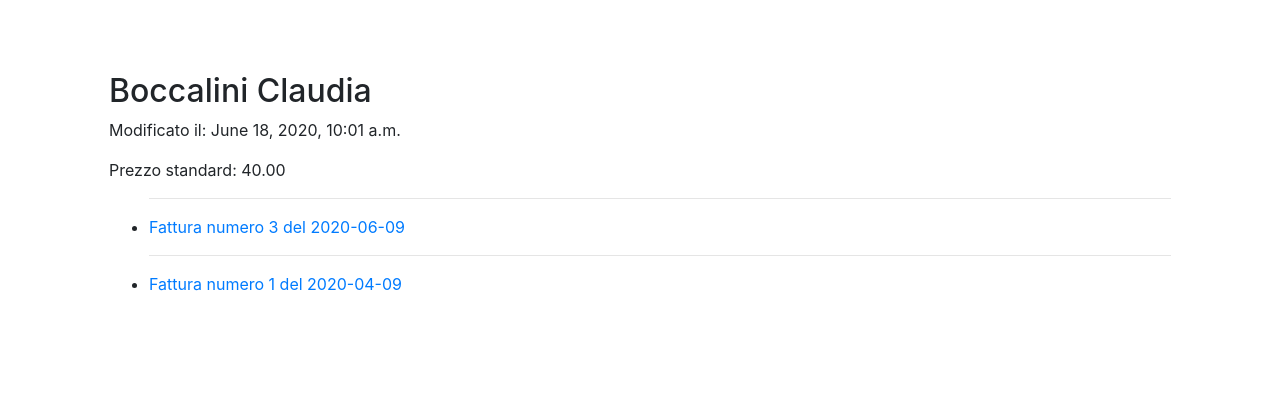
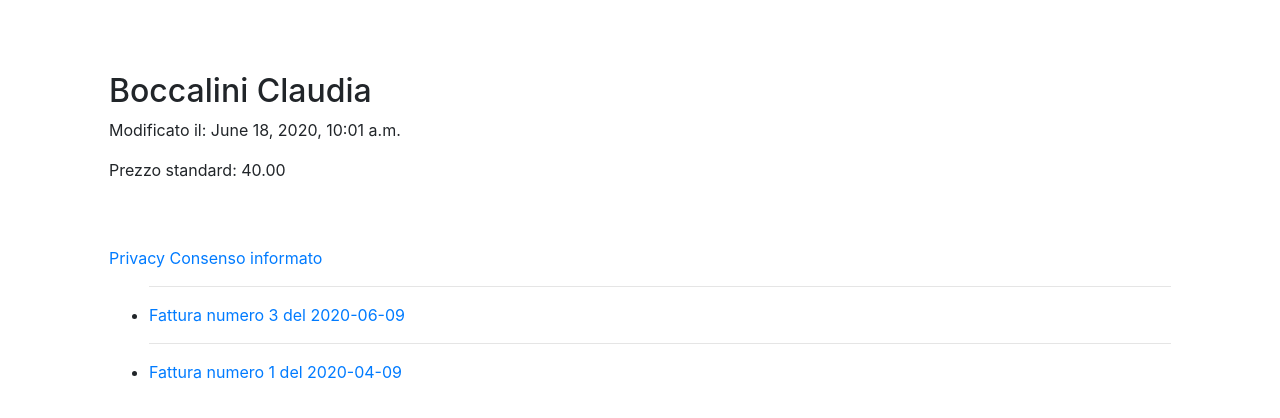
Before and after one commit to DckCanal/Studio, a Django app: page /gestione/paziente/3 in a window 1280 px wide. Shown: the part 56-474 px from the top of the page. Run offline with Django 3.2, Linux system fonts and the light colour scheme; data comes from the database, SQL or seed files in the repository; some libraries are stand-ins or nearby versions.

Commit message:
Terminato consenso informato

```diff
--- a/gestione/templates/gestione/paziente_detail.html
+++ b/gestione/templates/gestione/paziente_detail.html
@@ -3,6 +3,8 @@
 <h2>{{paziente}}</h2>
 <p>Modificato il: {{paziente.ultima_modifica}}</p>
 <p>Prezzo standard: {{paziente.prezzo}}</p>
+<br /><br />
+<p><a href="{% url 'privacy-pdf' paziente.pk %}">Privacy</a> <a href="{% url 'consenso-pdf' paziente.pk %}">Consenso informato</a></p>
 {% if paziente.fattura_set.all %}
 <ul>
     {% for f in paziente.fattura_set.all %}
--- a/gestione/urls.py
+++ b/gestione/urls.py
@@ -9,4 +9,6 @@ urlpatterns = [
     path('fattura/<int:pk>', views.FatturaDetailView.as_view(), name='dettaglio-fattura'),
     path('paziente/<int:pk>', views.PazienteDetailView.as_view(), name='dettaglio-paziente'),
     path('fattura-pdf/<int:pk>',views.fattura_pdf,name='fattura-pdf'),
+    path('privacy-pdf/<int:pk>',views.privacy_pdf,name='privacy-pdf'),
+    path('consenso-pdf/<int:pk>',views.consenso_pdf,name='consenso-pdf'),
 ]
--- a/gestione/views.py
+++ b/gestione/views.py
@@ -1,4 +1,5 @@
 """Modulo con le views di pazienti e fatture"""
+import datetime
 from django.shortcuts import render
 from django.views import generic
 from .models import Paziente, Fattura
@@ -11,6 +12,20 @@ from reportlab.lib import colors
 from reportlab.lib.units import inch
 from django.contrib.auth.mixins import LoginRequiredMixin
 styles = getSampleStyleSheet()
+mese = {
+    1:'gennaio',
+    2:'febbraio',
+    3:'marzo',
+    4:'aprile',
+    5:'maggio',
+    6:'giugno',
+    7:'luglio',
+    8:'agosto',
+    9:'settembre',
+    10:'ottobre',
+    11:'novembre',
+    12:'dicembre'
+}
 
 # Create your views here.
 #Per limitare l'accesso ai soli utenti registrati nelle Classi, aggiungi come classe
@@ -52,11 +67,11 @@ def home_page(request):
 
 def fattura_pdf(request, pk):
 
-    title_style=ParagraphStyle('title',parent=styles['Normal'],fontName='Helvetica',fontSize=21,spaceAfter=15)
-    subtitle_style=ParagraphStyle('subtitle',parent=styles['Normal'],fontName='Helvetica',fontSize=18,spaceAfter=25)
-    info_style=ParagraphStyle('info',parent=styles['Normal'],fontName='Helvetica',fontSize=12)
-    heading_style=ParagraphStyle('heading',parent=styles['Normal'],fontName='Helvetica',fontSize=15, spaceAfter=10)
-    bottom_style=ParagraphStyle('bottom',parent=styles['Normal'],fontName='Helvetica',fontSize=10)
+    title_style=ParagraphStyle('title',parent=styles['Normal'],fontName='Helvetica',fontSize=21, leading=25)#,spaceAfter=15)
+    subtitle_style=ParagraphStyle('subtitle',parent=styles['Normal'],fontName='Helvetica',fontSize=18, leading=23)#,spaceAfter=25)
+    info_style=ParagraphStyle('info',parent=styles['Normal'],fontName='Helvetica',fontSize=12,leading=15)
+    heading_style=ParagraphStyle('heading',parent=styles['Normal'],fontName='Helvetica',fontSize=12, leading=15)#,spaceAfter=10)
+    bottom_style=ParagraphStyle('bottom',parent=styles['Normal'],fontName='Helvetica',fontSize=9,leading=12)
 
     f = Fattura.objects.get(id=pk)
     paz = f.paziente
@@ -64,13 +79,13 @@ def fattura_pdf(request, pk):
 
     buffer = io.BytesIO()
     doc = SimpleDocTemplate(buffer)
-    Story = [Spacer(1, 2*inch)]
+    Story = []#Spacer(1, 0.2*inch)]
     style = styles["Normal"]
 
     p = Paragraph('Marco De Canal', title_style)
     Story.append(p)
     Story.append(Paragraph('Massofisioterapista',subtitle_style))
-    Story.append(Spacer(1, 0.2*inch))
+    Story.append(Spacer(1, 0.3*inch))
 
     text = '''
         <i>Sede legale:</i> Via Brescia 205B, 47842, S. Giovanni in M.no (RN)<br/>
@@ -88,7 +103,7 @@ def fattura_pdf(request, pk):
     '''
     p = Paragraph(text, info_style)
     Story.append(p)
-    Story.append(Spacer(1, 0.2*inch))
+    Story.append(Spacer(1, 0.6*inch))
 
     text = f"Spett.le {paz.cognome} {paz.nome}"
     if(paz.codfisc):
@@ -100,7 +115,7 @@ def fattura_pdf(request, pk):
 
     p = Paragraph(text, heading_style)
     Story.append(p)
-    Story.append(Spacer(1, 0.2*inch))
+    Story.append(Spacer(1, 0.7*inch))
 
     text = f"Fattura numero {f.numero} del {f.data}"
 
@@ -121,15 +136,15 @@ def fattura_pdf(request, pk):
         ('ALIGN',(1,0),(1,2),'CENTER')
     ]))
     Story.append(t)
-    Story.append(Spacer(1, 0.2*inch))
+    Story.append(Spacer(1, 1*inch))
 
     text = '''
         Operazione senza applicazione dell’Iva ai sensi Legge
-        190 del 23/12/2014 art. 1, commi da 54 a 89.<br/>
+        190 del 23/12/2014 art. 1, commi da 54 a 89.<br/><br/>
         Operazione effettuata ai sensi art. 1, commi da 54 a 89,
         della Legge 190 del 23/12/2014 – Regime forfetario.<br/>
         Il compenso non soggetto a ritenute d’acconto ai sensi della Legge
-        190 del 23/12/2014, art. 1 comma 67.<br/>
+        190 del 23/12/2014, art. 1 comma 67.<br/><br/>
         Vi informiamo che tutti i dati a Voi relativi in nostro possesso verranno inseriti
         in un apposito archivio, ai sensi della L. 196/03. Tale trattamento è finalizzato
         all’adempimento di norme di Legge, di obblighi contabili, fiscali, commerciali
@@ -145,5 +160,114 @@ def fattura_pdf(request, pk):
     buffer.seek(0)
     return FileResponse(buffer, as_attachment=True, filename=nome_file)
 
+def privacy_pdf(request,pk):
+    """Generazione modulo privacy del paziente pk"""
+    paz = Paziente.objects.get(pk=pk)
+    buffer = io.BytesIO()
+    doc = SimpleDocTemplate(buffer)
+    Story = []
+    style = styles["Normal"]
+
+
+
+    doc.build(Story)
+    buffer.seek(0)
+    return FileResponse(buffer, as_attachment=True, filename='privacy.pdf')
+
+def consenso_pdf(request,pk):
+    """Generazione modulo consenso informato del paziente pk"""
+    paz = Paziente.objects.get(pk=pk)
+    buffer = io.BytesIO()
+    doc = SimpleDocTemplate(buffer)
+    Story = []
+    style = styles["Normal"]
+
+    title_style=ParagraphStyle('title',parent=styles['Normal'],fontName='Helvetica',fontSize=15, leading=18,alignment=1)
+    body_style=ParagraphStyle('body',parent=styles['Normal'],fontName='Helvetica',fontSize=10,leading=12,spaceBefore=2)
+    heading_style=ParagraphStyle('heading',parent=styles['Normal'],fontName='Helvetica',fontSize=11,leading=13,alignment=1)
+    footer_style=ParagraphStyle('footer',parent=styles['Normal'],fontName='Helvetica',fontSize=11,leading=13,alignment=2)
+
+    text = 'il Salice - studio di massofisioterapia e tecniche osteopatiche'
+    p = Paragraph(text,title_style)
+    Story.append(p)
+    Story.append(Spacer(1, 0.2*inch))
+
+    text = '<font size="11">MODULO DI CONSENSO INFORMATO AL TRATTAMENTO MASSOFISIOTERAPICO</font>'
+    p = Paragraph(text,title_style)
+    Story.append(p)
+    Story.append(Spacer(1, 0.2*inch))
+
+    text = f'Io sottoscritto {paz.nome} {paz.cognome}, '
+    if(paz.codfisc):
+        text += f'codice fiscale {paz.codfisc} '
+    if(paz.piva):
+        text += f'partita IVA {paz.piva} '
+    if(paz.data_nascita and paz.paese_nascita and paz.provincia_nascita):
+        text += f'<br/>nato/a a {paz.paese_nascita} ({paz.provincia_nascita}) il {paz.data_nascita} '
+    if(paz.paese and paz.cap and paz.via and paz.provincia and paz.civico):
+        text += f'<br/>residente a {paz.paese} ({paz.provincia}), {paz.cap}, in {paz.via} {paz.civico} '
+    p = Paragraph(text,body_style)
+
+    Story.append(p)
+    Story.append(Spacer(1, 0.2*inch))
+
+    Story.append(Paragraph('DICHIARO',heading_style))
+    Story.append(Spacer(1,0.2*inch))
+
+    Story.append(Paragraph('''di essere stato/a informato/a in modo
+    chiaro ed esauriente da Marco De Canal massofisioterapista
+    ''',body_style))
+    #Story.append(Spacer(1,0.2*inch))
+
+    text = 'sul tipo di trattamento proposto: tecniche, materiali e mezzi utilizzati;'
+    Story.append(Paragraph(text,body_style,'-'))
+    text = 'sulle possibili conseguenze derivanti dalla mancata esecuzione del trattamento suddetto;'
+    Story.append(Paragraph(text,body_style,'-'))
+    text = 'sui benefici attesi, i rischi presunti e le eventuali complicanze ed effetti collaterali;'
+    Story.append(Paragraph(text,body_style,'-'))
+    text = 'sui comportamenti da mettere in atto onde evitare e/o limitare eventuali complicanze durante e dopo il trattamento;'
+    Story.append(Paragraph(text,body_style,'-'))
+    text = 'sulla possibilità di interrompere liberamente ed in qualsiasi momento il trattamento;'
+    Story.append(Paragraph(text,body_style,'-'))
+    text = 'sull’impossibilità a procedere nel trattamento in caso di mancata sottoscrizione del presente consenso.'
+    Story.append(Paragraph(text,body_style,'-'))
+    Story.append(Spacer(1,0.2*inch))
+
+    Story.append(Paragraph('DICHIARO INOLTRE DI',heading_style))
+    Story.append(Spacer(1,0.2*inch))
+
+    text = 'aver pienamente compreso quanto mi è stato verbalmente detto relativamente al trattamento proposto;'
+    Story.append(Paragraph(text,body_style,'-'))
+    text = 'aver avuto l’opportunità di porre domande chiarificatrici e di aver avuto risposte soddisfacenti;'
+    Story.append(Paragraph(text,body_style,'-'))
+    text = 'essere stato/a informato/a dei motivi che consigliano il trattamento proposto e sulla qualità della mia vita in caso di rifiuto;'
+    Story.append(Paragraph(text,body_style,'-'))
+    text = 'aver avuto il tempo sufficiente per decidere;'
+    Story.append(Paragraph(text,body_style,'-'))
+    text = 'essere consapevole che la decisione di accettare il trattamento proposto è volontaria e che posso ritirare il consenso in qualsiasi momento;'
+    Story.append(Paragraph(text,body_style,'-'))
+    text = 'essere stato/a informato/a che tutti i miei dati personali e di salute saranno trattati ai sensi del Regolamento UE 2016/679 relativo alla protezione delle persone fisiche con riguardo al trattamento di dati personali;'
+    Story.append(Paragraph(text,body_style,'-'))
+    text = 'essere stato/a informato/a che per ogni problema o eventuali ulteriori informazioni dovrò rivolgermi a Marco De Canal'
+    Story.append(Paragraph(text,body_style,'-'))
+    Story.append(Spacer(1,0.4*inch))
+
+    Story.append(Paragraph('PERTANTO ACCONSENTO AL TRATTAMENTO',heading_style))
+    Story.append(Spacer(1,0.3*inch))
+
+    data = datetime.date.today()
+    datastr=str(data.day)+" "+mese[data.month]+" "+str(data.year)
+    Story.append(Paragraph(f'San Giovanni in Marignano, {datastr}',body_style))
+    Story.append(Paragraph(f'{paz.nome} {paz.cognome}',body_style))
+    Story.append(Paragraph('Firma: _______________________________________',body_style))
+    Story.append(Spacer(1,0.4*inch))
+
+    Story.append(Paragraph('De Canal Marco<br/>P.Iva 04370000400<br/>Via Brescia 205/B, San Giovanni in Marignano (RN)',footer_style))
+
+    doc.build(Story)
+    buffer.seek(0)
+    return FileResponse(buffer, as_attachment=True, filename='consenso informato.pdf')
+
+
 
 # da definire, la View per l'inserimento di un nuovo paziente
```
